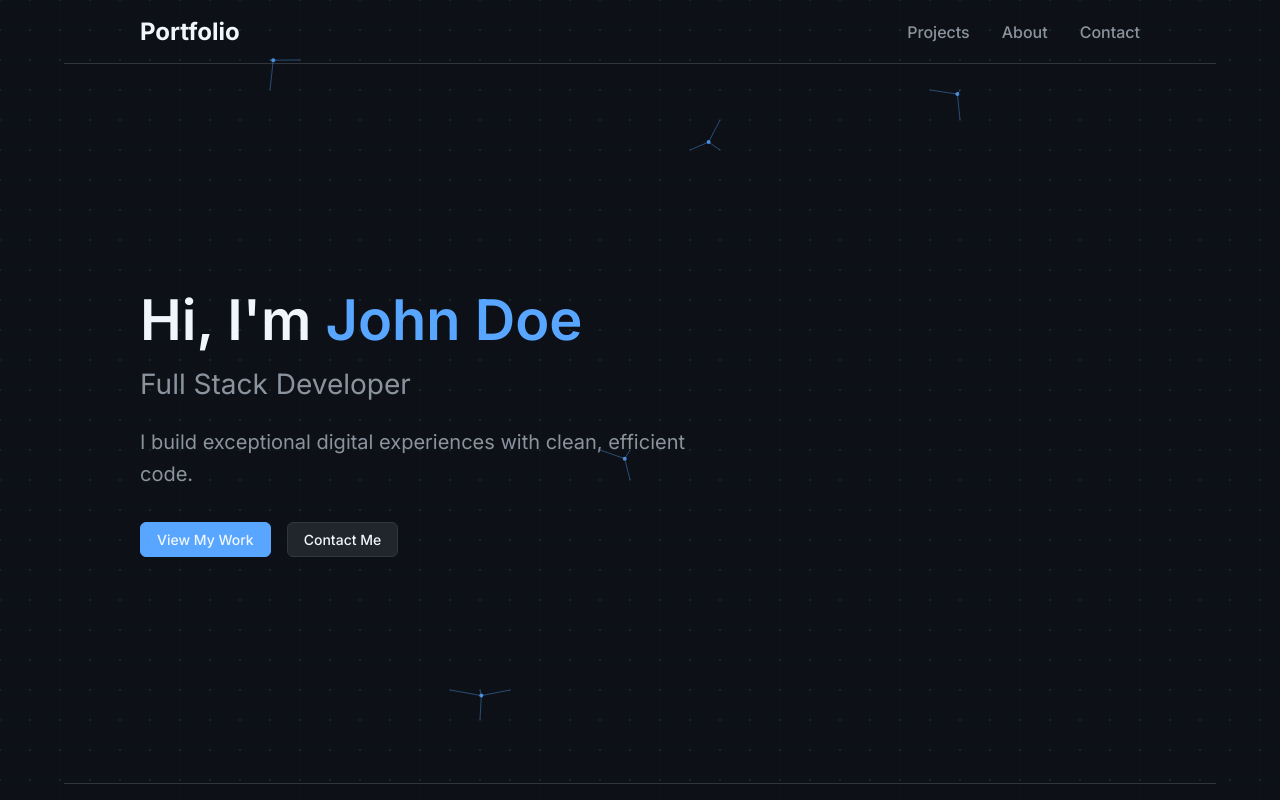
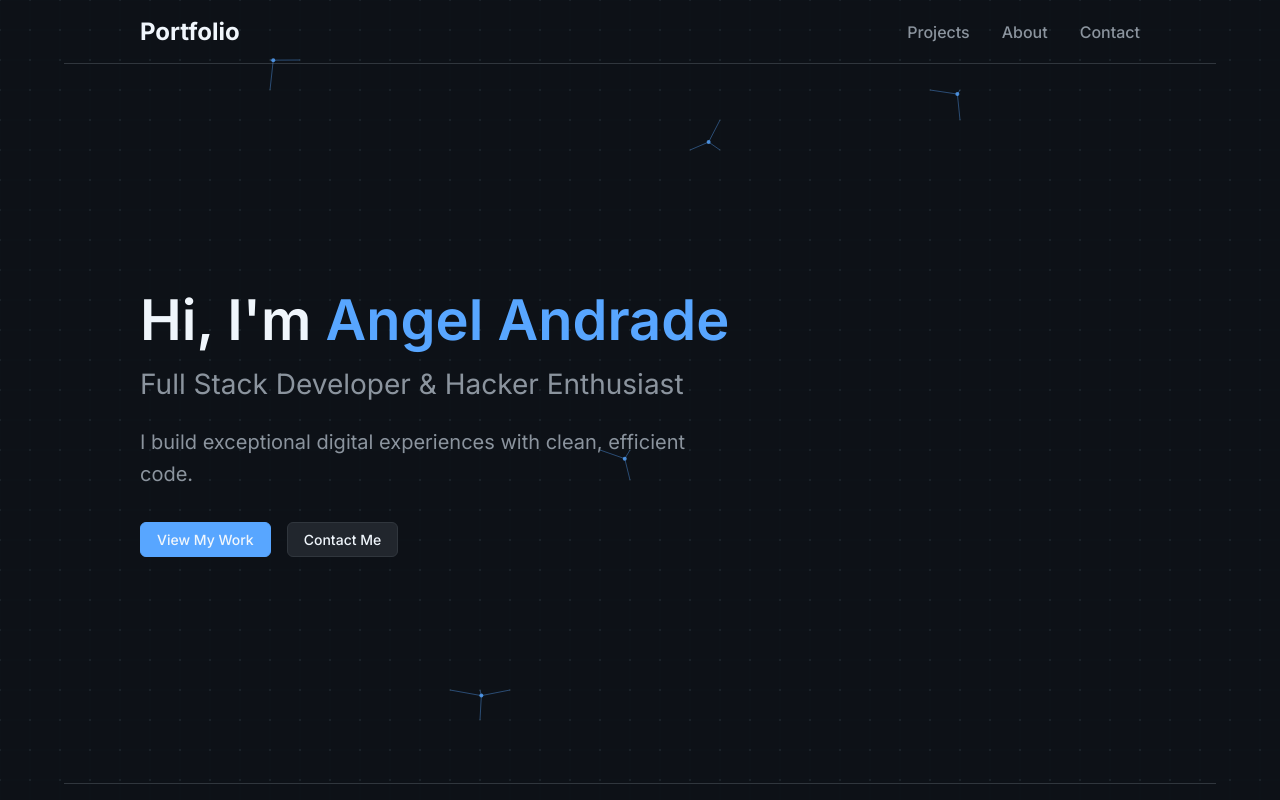
Before and after one commit to peek4bUh/peek4bUh.github.io, an Astro site: page / in a window 1280 px wide. Shown: the top 800 px of the page. Built offline with nearby package versions, Linux system fonts and the light colour scheme; Astro itself is replaced by a stand-in of ours; animation ran at ten frames a second.

Commit message:
fix: correct name and role in hero section

```diff
--- a/src/components/Hero.astro
+++ b/src/components/Hero.astro
@@ -1,8 +1,8 @@
 <section class="hero">
   <div class="container">
     <div class="hero-content">
-      <h1>Hi, I'm <span class="highlight">John Doe</span></h1>
-      <h2>Full Stack Developer</h2>
+      <h1>Hi, I'm <span class="highlight">Angel Andrade</span></h1>
+      <h2>Full Stack Developer & Hacker Enthusiast</h2>
       <p>I build exceptional digital experiences with clean, efficient code.</p>
       <div class="hero-buttons">
         <a href="#projects" class="btn btn-primary">View My Work</a>
```
